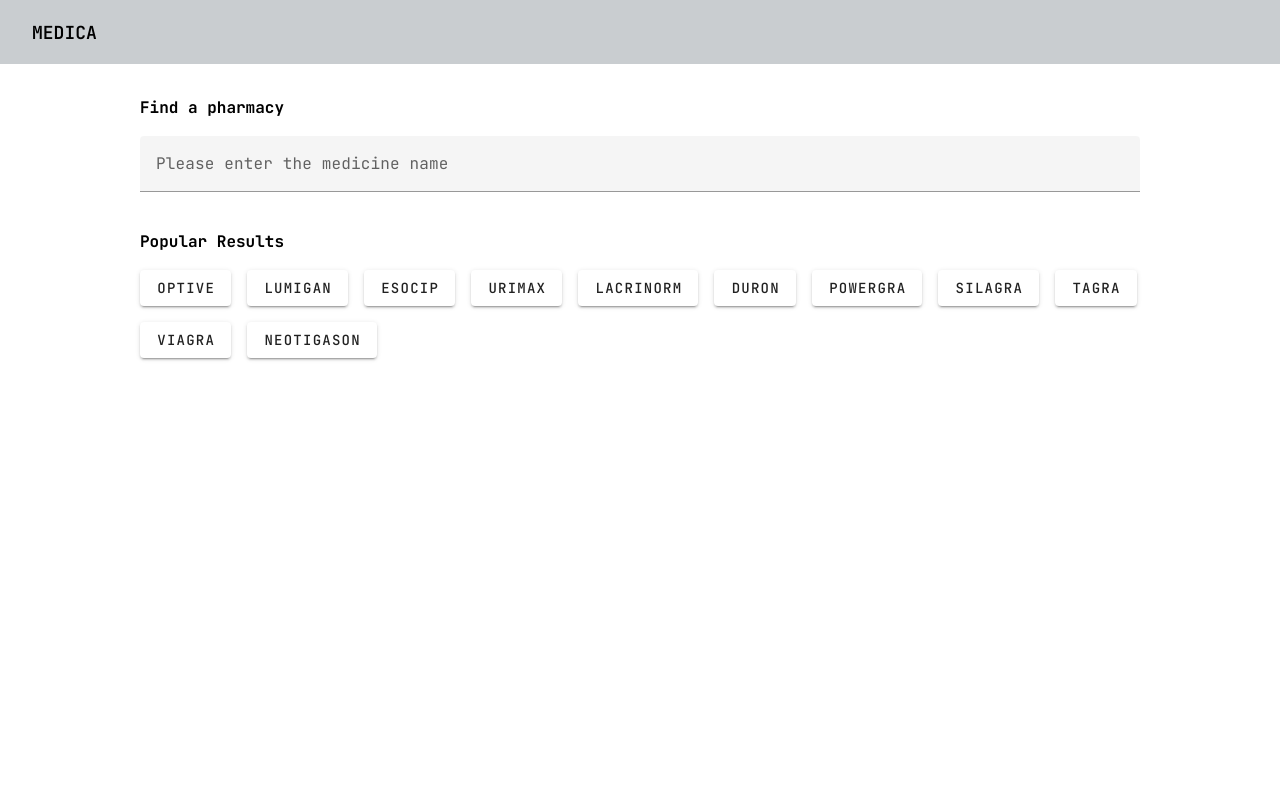
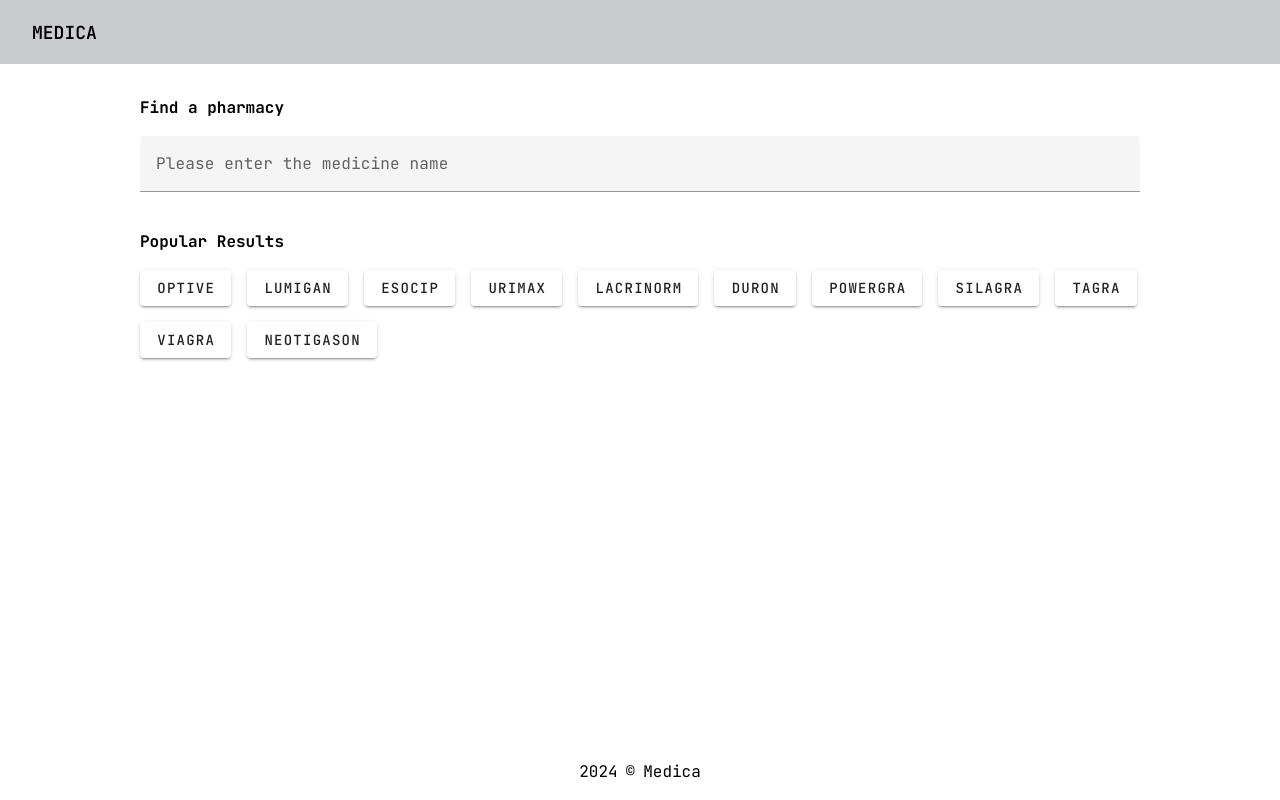
Before and after one commit to yaasir007/medica-vue, a Vue app: page /user in a window 1280 px wide. Built offline with nearby package versions, Linux system fonts and the light colour scheme.

Commit message:
added footer with tailwind css

```diff
--- /dev/null
+++ b/src/components/shared/Footer.vue
@@ -0,0 +1,19 @@
+<script lang="ts" setup>
+</script>
+
+<template>
+  <div class="w-full fixed bottom-[0] h-[5vh]">
+    <div class="flex justify-center items-center gap-[.5rem]">
+      <div>
+        {{ new Date().getFullYear() }}
+      </div>
+      <div class="flex gap-[.5rem]">
+        <span>&copy;</span>
+        <span>Medica</span>
+      </div>
+    </div>
+  </div>
+</template>
+
+<style scoped>
+</style>
--- a/src/views/UsersHomepage.vue
+++ b/src/views/UsersHomepage.vue
@@ -1,6 +1,7 @@
 <script setup lang="ts">
 import { ref } from 'vue';
 import Navigation from '../components/shared/Navigation.vue';
+import Footer from '../components/shared/Footer.vue'
 import InputSearch from '../components/user/InputSearch.vue';
 import MedicineResults from '../components/user/MedicineResults.vue';
 
@@ -16,6 +17,7 @@ const handleMedicineName = (data: any) => {
   <Navigation />
   <InputSearch @get-medicine="handleMedicineName" />
   <MedicineResults :medicineName="medicineName" />
+  <Footer />
 </template>
 
 <style lang="scss" scoped>
```
